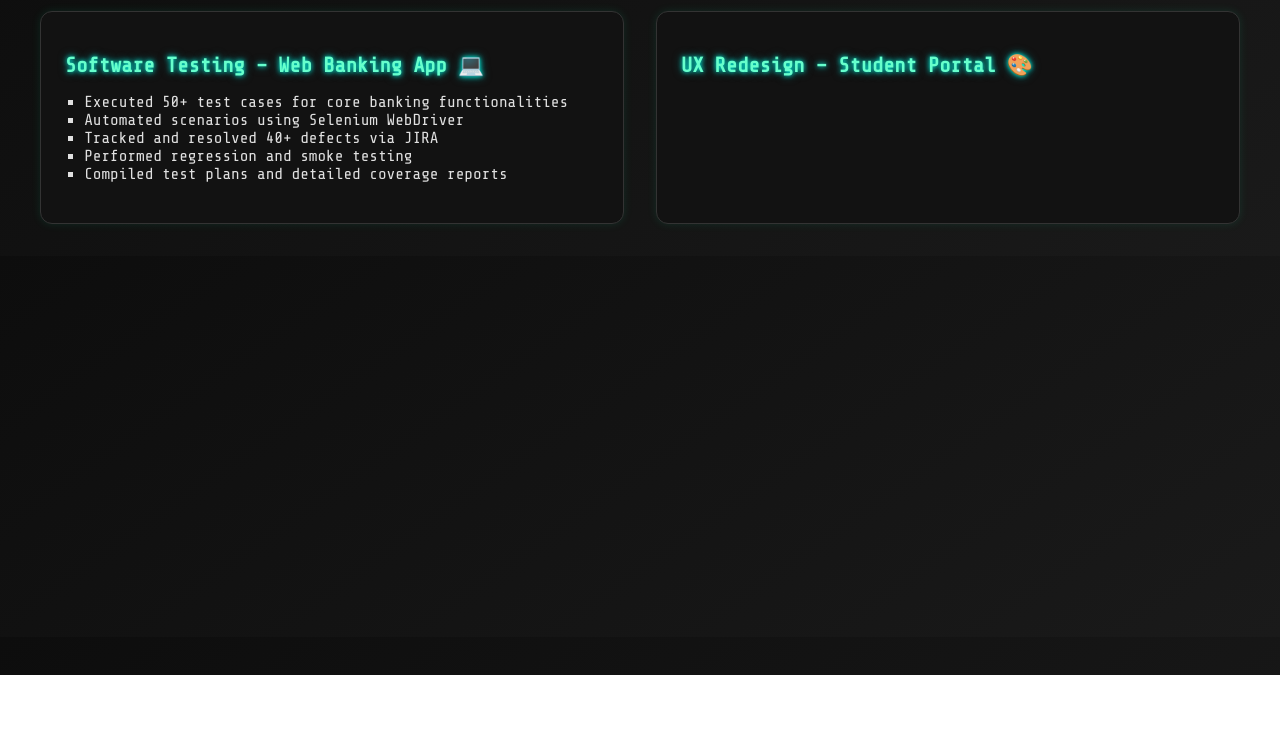
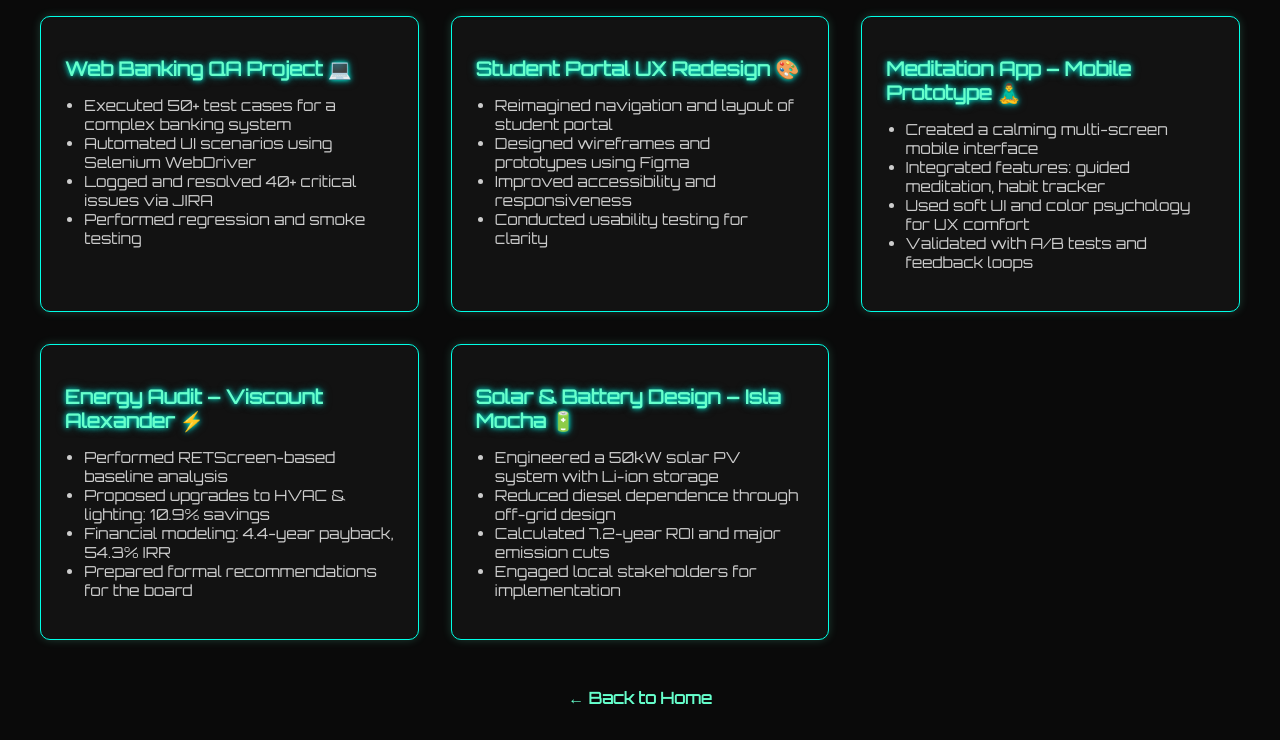
Before and after one commit to min-ti/AN_Portfolio, a plain HTML site: page projects.html in a window 1280 px wide. Shown: the part 125-865 px from the top of the page. Before the commit the page ends 800 px from the top, so only its background shows below. Drawn offline with nearby package versions, Linux system fonts and the light colour scheme.

Commit message:
Update projects.html

```diff
--- a/projects.html
+++ b/projects.html
@@ -5,66 +5,60 @@
   <meta name="viewport" content="width=device-width, initial-scale=1.0" />
   <title>Projects | Akhilesh Narotra</title>
   <link rel="stylesheet" href="style.css" />
-  <link href="https://fonts.googleapis.com/css2?family=Share+Tech+Mono&display=swap" rel="stylesheet">
+  <link href="https://fonts.googleapis.com/css2?family=Orbitron&display=swap" rel="stylesheet">
   <style>
     body {
       margin: 0;
-      font-family: 'Share Tech Mono', monospace;
-      background: linear-gradient(145deg, #0d0d0d, #1a1a1a);
-      color: #f1f1f1;
-      overflow-x: hidden;
+      background-color: #0a0a0a;
+      color: #f0f0f0;
+      font-family: 'Orbitron', sans-serif;
+      padding: 2rem;
     }
     h1 {
       text-align: center;
       font-size: 2.5rem;
       color: #66ffcc;
-      margin-top: 2rem;
-      animation: glitch 1.5s infinite;
-    }
-    @keyframes glitch {
-      0% { text-shadow: 2px 2px #ff00c8, -2px -2px #00ffe7; }
-      50% { text-shadow: -2px 2px #ff00c8, 2px -2px #00ffe7; }
-      100% { text-shadow: 2px -2px #ff00c8, -2px 2px #00ffe7; }
+      margin-bottom: 2rem;
     }
     .grid {
       display: grid;
       grid-template-columns: repeat(auto-fit, minmax(320px, 1fr));
       gap: 2rem;
-      padding: 2rem;
       max-width: 1200px;
       margin: 0 auto;
     }
     .card {
       background: #121212;
-      border: 1px solid #333;
+      border: 1px solid #00ffe7;
       padding: 1.5rem;
-      border-radius: 12px;
-      box-shadow: 0 0 10px rgba(0, 255, 170, 0.1);
+      border-radius: 10px;
       transition: transform 0.3s, box-shadow 0.3s;
+      box-shadow: 0 0 10px rgba(102, 255, 204, 0.2);
+      cursor: pointer;
     }
     .card:hover {
-      transform: translateY(-5px);
-      box-shadow: 0 0 25px rgba(102, 255, 204, 0.5);
+      transform: translateY(-8px);
+      box-shadow: 0 0 20px rgba(102, 255, 204, 0.6);
     }
     .card h2 {
+      font-size: 1.2rem;
       color: #66ffcc;
-      font-size: 1.3rem;
-      margin-bottom: 0.5rem;
+      margin-bottom: 0.75rem;
     }
     .card ul {
       padding-left: 1.2rem;
-      list-style: square;
-      color: #e0e0e0;
+      color: #ccc;
+      font-size: 0.95rem;
     }
-    a.back {
+    .back {
       display: block;
+      margin: 3rem auto 0;
       text-align: center;
-      margin-top: 2rem;
-      font-size: 1.2rem;
       color: #66ffcc;
       text-decoration: none;
+      font-weight: bold;
     }
-    a.back:hover {
+    .back:hover {
       text-shadow: 0 0 10px #66ffcc;
     }
   </style>
@@ -74,15 +68,57 @@
   <div class="grid">
 
     <div class="card">
-      <h2>Software Testing – Web Banking App 💻</h2>
+      <h2>Web Banking QA Project 💻</h2>
       <ul>
-        <li>Executed 50+ test cases for core banking functionalities</li>
-        <li>Automated scenarios using Selenium WebDriver</li>
-        <li>Tracked and resolved 40+ defects via JIRA</li>
+        <li>Executed 50+ test cases for a complex banking system</li>
+        <li>Automated UI scenarios using Selenium WebDriver</li>
+        <li>Logged and resolved 40+ critical issues via JIRA</li>
         <li>Performed regression and smoke testing</li>
-        <li>Compiled test plans and detailed coverage reports</li>
       </ul>
     </div>
 
     <div class="card">
-      <h2>UX Redesign – Student Portal 🎨</h2>
+      <h2>Student Portal UX Redesign 🎨</h2>
+      <ul>
+        <li>Reimagined navigation and layout of student portal</li>
+        <li>Designed wireframes and prototypes using Figma</li>
+        <li>Improved accessibility and responsiveness</li>
+        <li>Conducted usability testing for clarity</li>
+      </ul>
+    </div>
+
+    <div class="card">
+      <h2>Meditation App – Mobile Prototype 🧘‍♂️</h2>
+      <ul>
+        <li>Created a calming multi-screen mobile interface</li>
+        <li>Integrated features: guided meditation, habit tracker</li>
+        <li>Used soft UI and color psychology for UX comfort</li>
+        <li>Validated with A/B tests and feedback loops</li>
+      </ul>
+    </div>
+
+    <div class="card">
+      <h2>Energy Audit – Viscount Alexander ⚡</h2>
+      <ul>
+        <li>Performed RETScreen-based baseline analysis</li>
+        <li>Proposed upgrades to HVAC & lighting: 10.9% savings</li>
+        <li>Financial modeling: 4.4-year payback, 54.3% IRR</li>
+        <li>Prepared formal recommendations for the board</li>
+      </ul>
+    </div>
+
+    <div class="card">
+      <h2>Solar & Battery Design – Isla Mocha 🔋</h2>
+      <ul>
+        <li>Engineered a 50kW solar PV system with Li-ion storage</li>
+        <li>Reduced diesel dependence through off-grid design</li>
+        <li>Calculated 7.2-year ROI and major emission cuts</li>
+        <li>Engaged local stakeholders for implementation</li>
+      </ul>
+    </div>
+
+  </div>
+
+  <a class="back" href="index.html">← Back to Home</a>
+</body>
+</html>
```
